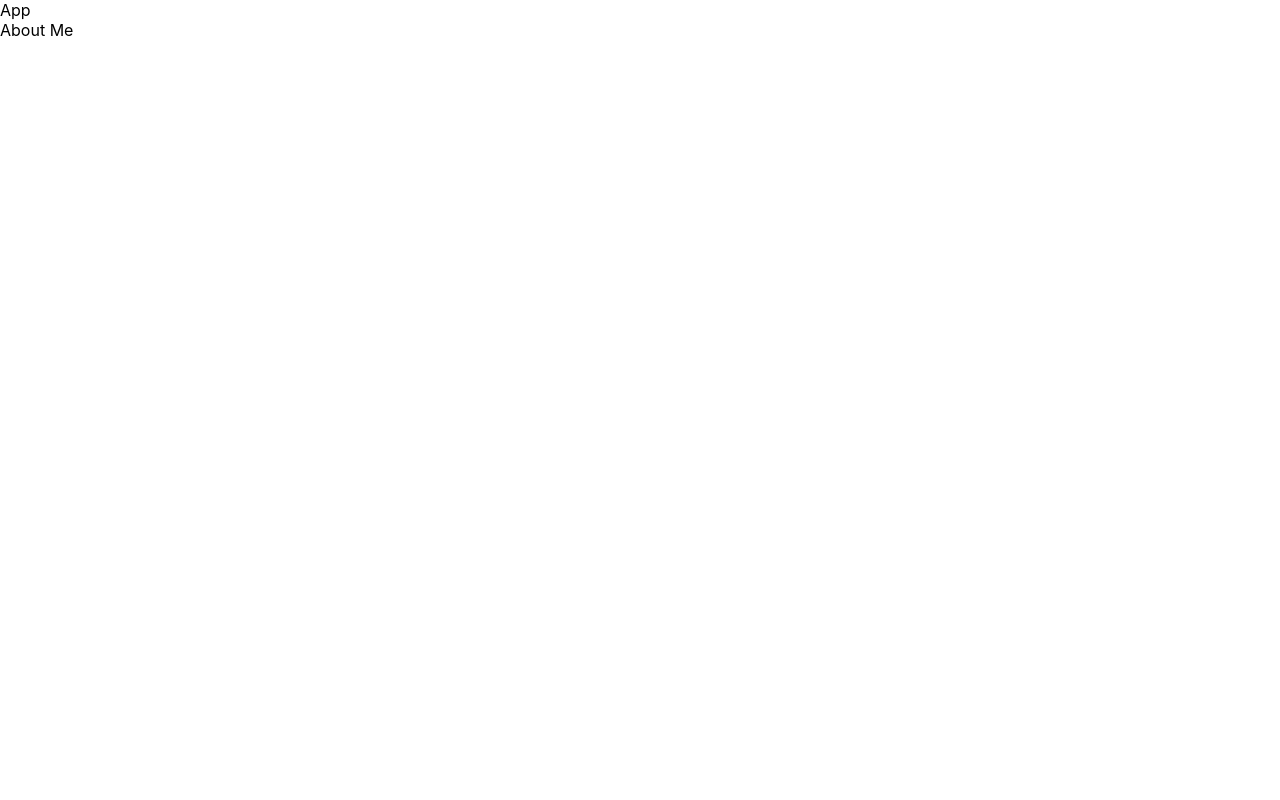
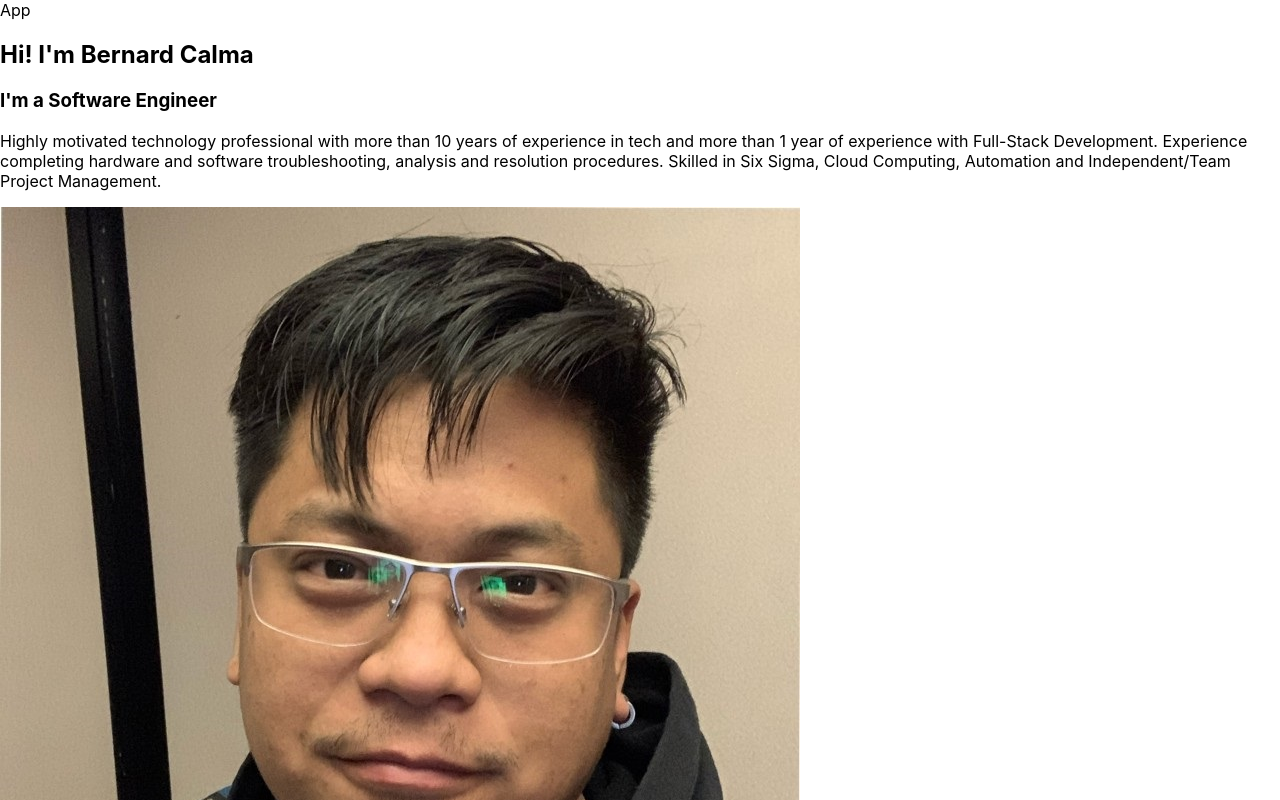
Before and after one commit to Bernard-Calma/bernard, a React (Create React App) app: page / in a window 1280 px wide. Shown: the top 800 px of the page. Built offline with nearby package versions, Linux system fonts and the light colour scheme.

Commit message:
about me section content added

```diff
--- a/src/containers/AboutMe.jsx
+++ b/src/containers/AboutMe.jsx
@@ -1,7 +1,12 @@
 const AboutMe = () => {
     return (
         <section className="sectionAboutMe">
-            About Me
+            <div className="aboutMe">
+                <h1 className = "aboutMeName">Hi! I'm Bernard Calma</h1>
+                <h3 className = "aboutMeOccupation">I'm a Software Engineer</h3>
+                <p className="introduction">Highly motivated technology professional with more than 10 years of experience in tech and more than 1 year of experience with Full-Stack Development. Experience completing hardware and software troubleshooting, analysis and resolution procedures. Skilled in Six Sigma, Cloud Computing, Automation and Independent/Team Project Management.</p>
+            </div>
+            <img className="personalImage" src="images/ProfileImage.jpg" alt="Personal Image"/>
         </section>
     )
 }
```
Also changed, not shown: public/images/ProfileImage.jpg (added).
